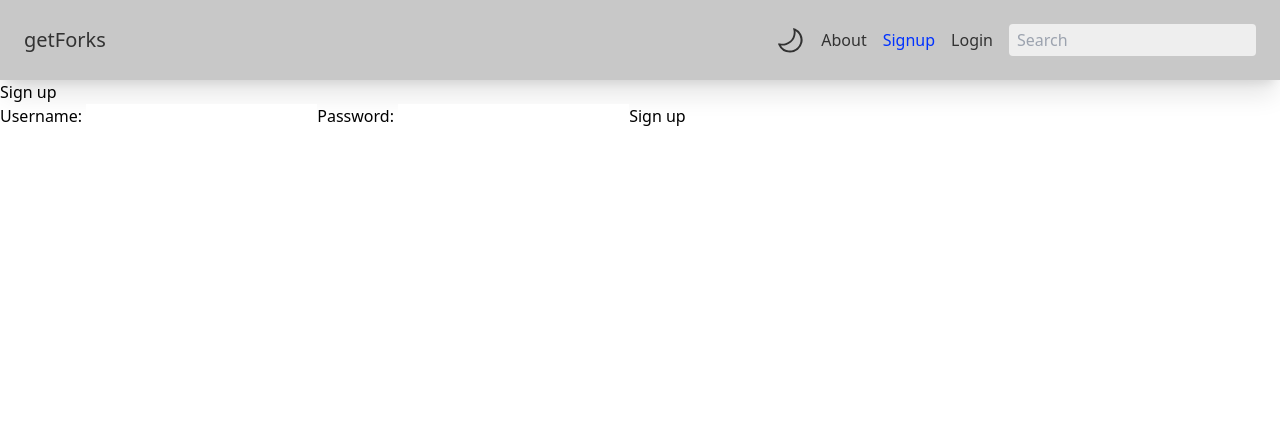
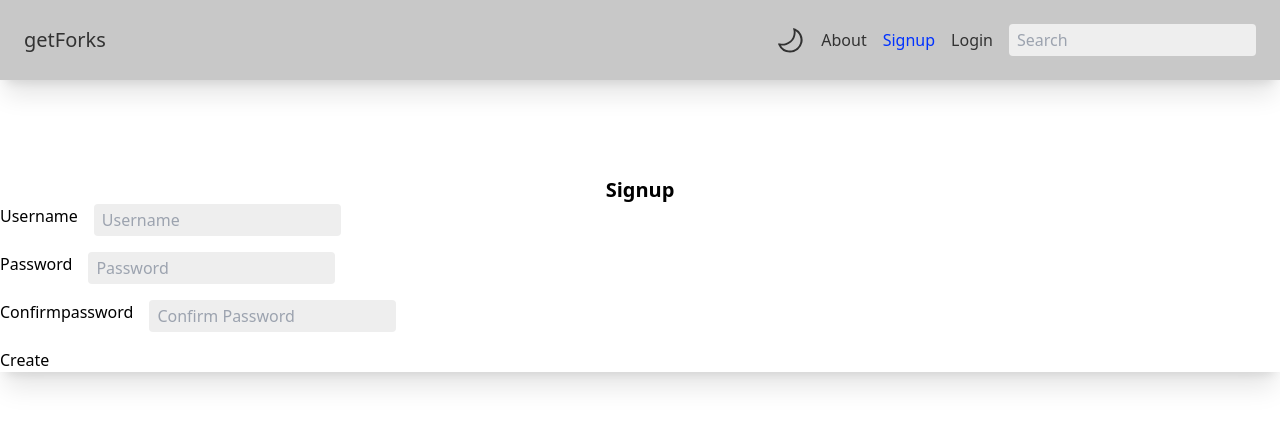
Before and after one commit to ned-park/getForks, a React (Vite) app: page /signup in a window 1280 px wide. Shown: the top 426 px of the page. Built offline with nearby package versions, Linux system fonts and the light colour scheme.

Commit message:
refactor: use new Form for Signup page

```diff
--- /dev/null
+++ b/src/components-data/SignupForm.js
@@ -0,0 +1,23 @@
+export const signupFormItems = [
+  {
+    name: "username",
+    type: "text",
+    placeholder: "Username",
+    elementType: "input",
+    required: true,
+  },
+  {
+    name: "password",
+    type: "password",
+    placeholder: "Password",
+    elementType: "input",
+    required: true,
+  },
+  {
+    name: "confirmPassword",
+    type: "password",
+    placeholder: "Confirm Password",
+    elementType: "input",
+    required: true,
+  },
+];
--- a/src/routes/Signup.jsx
+++ b/src/routes/Signup.jsx
@@ -1,37 +1,40 @@
 import { useState } from "react";
 import { useSignup } from "../hooks/useSignup";
+import { signupFormItems } from "../components-data/SignupForm";
+import Form from "../components/Form";
 
 export default function Signup() {
-  const [username, setUsername] = useState("");
-  const [password, setPassword] = useState("");
+  const [formData, setFormData] = useState({
+    username: "",
+    password: "",
+    confirmPassword: "",
+  });
+
   const { signup, error, isLoading } = useSignup();
 
-  const handleSubmit = async (e) => {
-    e.preventDefault();
-    // console.log({username}, {password})
+  const handleChange = (event) => {
+    setFormData((oldFormData) => ({
+      ...oldFormData,
+      [event.target.name]: event.target.value,
+    }));
+  };
 
-    await signup(username, password);
+  const handleSubmit = async (event) => {
+    event.preventDefault();
+
+    await signup(formData.username, formData.password);
   };
 
   return (
-    <form className="signup" onSubmit={handleSubmit}>
-      <h2>Sign up</h2>
-      <label htmlFor="username">Username: </label>
-      <input
-        type="type"
-        name="username"
-        value={username}
-        onChange={(e) => setUsername(e.target.value)}
+    <section className="shadow-xl mt-24 m-auto container flex flex-col">
+      <h2 className="text-xl font-bold text-center">Signup</h2>
+      <Form
+        handleClick={handleSubmit}
+        handleChange={handleChange}
+        formData={formData}
+        formItems={signupFormItems}
       />
-      <label htmlFor="password">Password: </label>
-      <input
-        type="password"
-        name="password"
-        value={password}
-        onChange={(e) => setPassword(e.target.value)}
-      />
-      <button disabled={isLoading}>Sign up</button>
       {error && <div className="error">{error}</div>}
-    </form>
+    </section>
   );
 }
```
